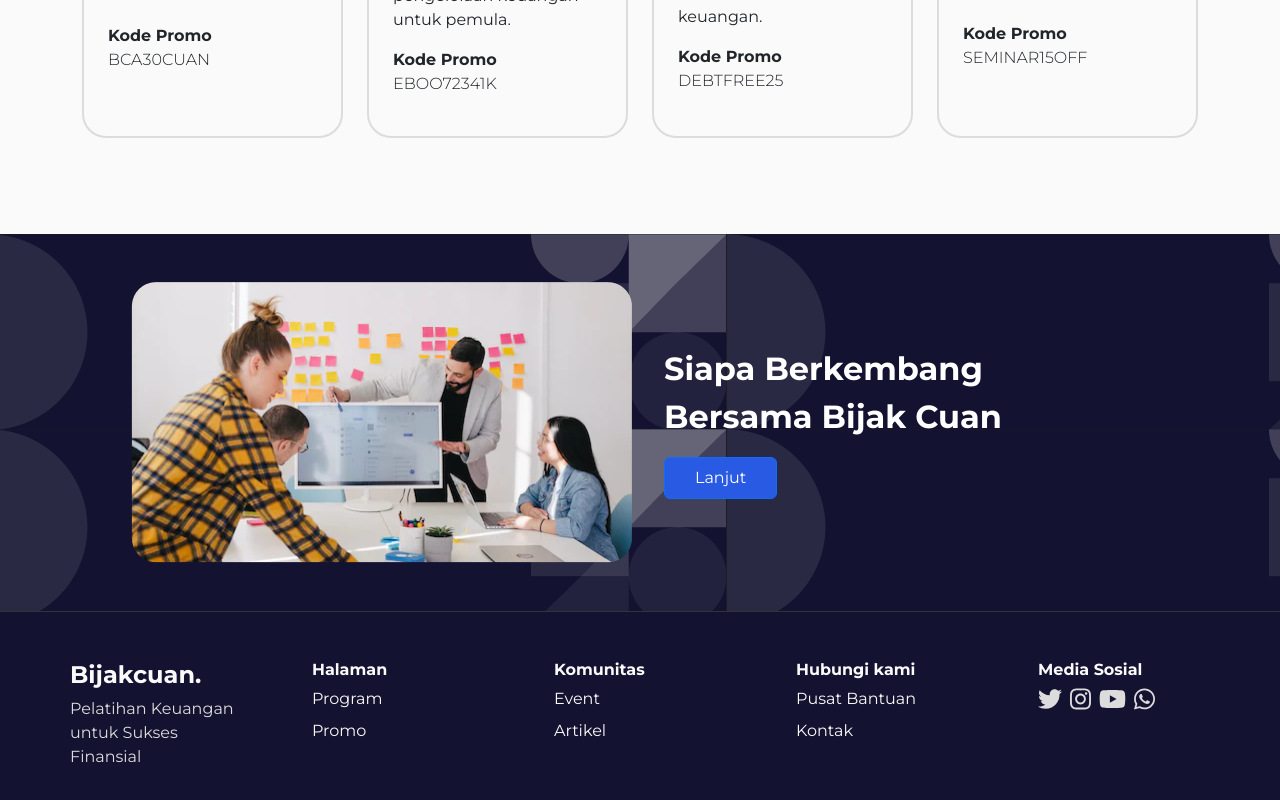
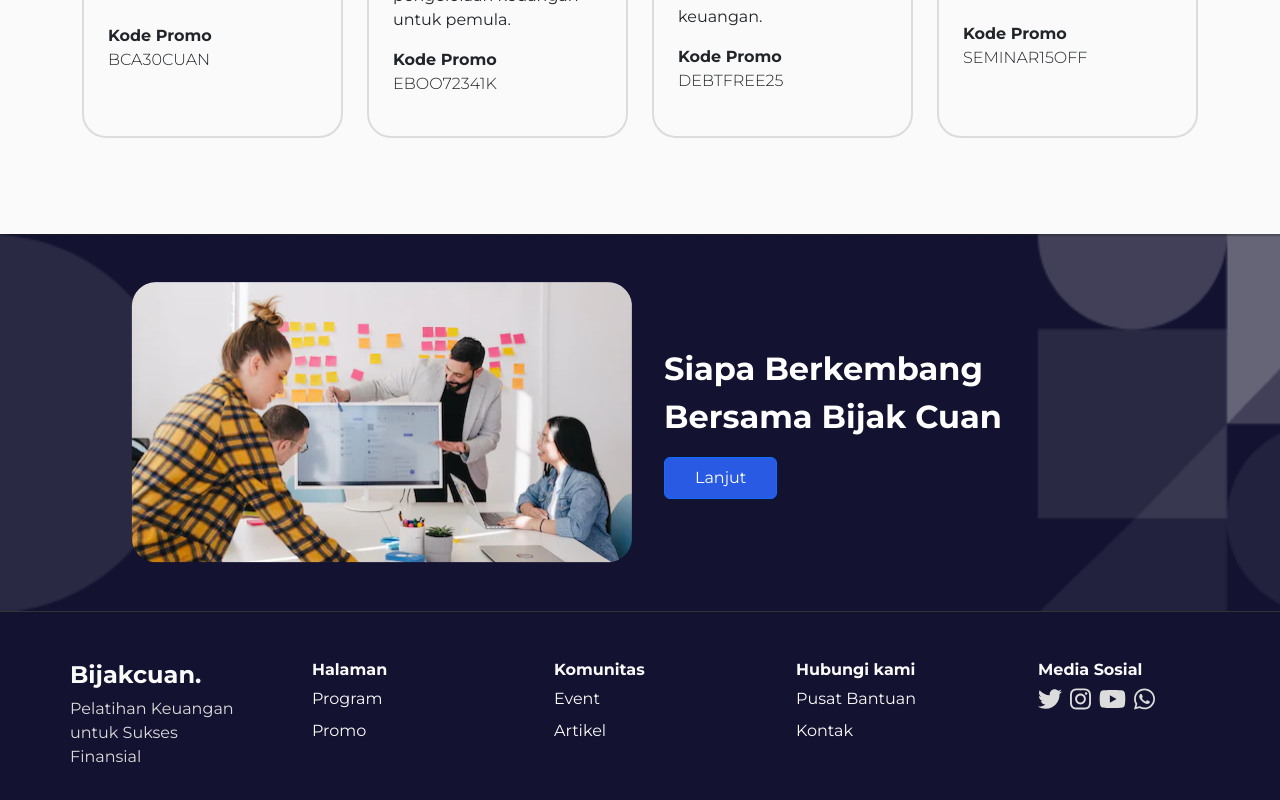
Before and after one commit to afrizalyogi/bijak-cuan, a Next.js app: page /promo in a window 1280 px wide. Shown: the part 474-1274 px from the top of the page. Built offline with nearby package versions, Linux system fonts and the light colour scheme.

Commit message:
Fix Minor Bug Promo

```diff
--- a/src/app/promo/page.jsx
+++ b/src/app/promo/page.jsx
@@ -1,3 +1,5 @@
+import "./promo.css"
+
 export const metadata = {
 	title: "Promo | Bijakcuan.",
 	description: "Generated by create next app",
--- /dev/null
+++ b/src/app/promo/promo.css
@@ -0,0 +1,4 @@
+#cta {
+	background-size: cover;
+	background-repeat: no-repeat;
+}
```
